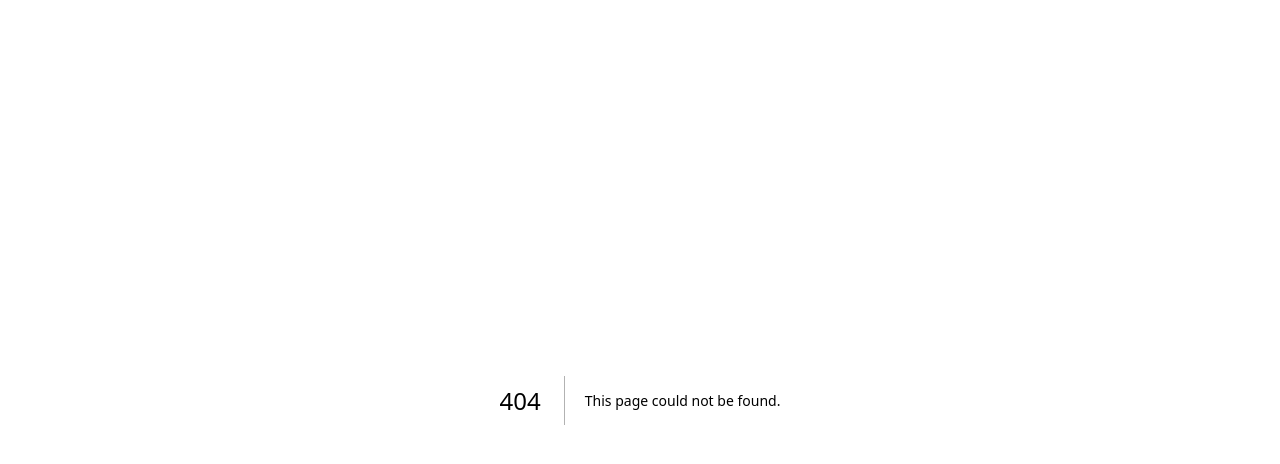
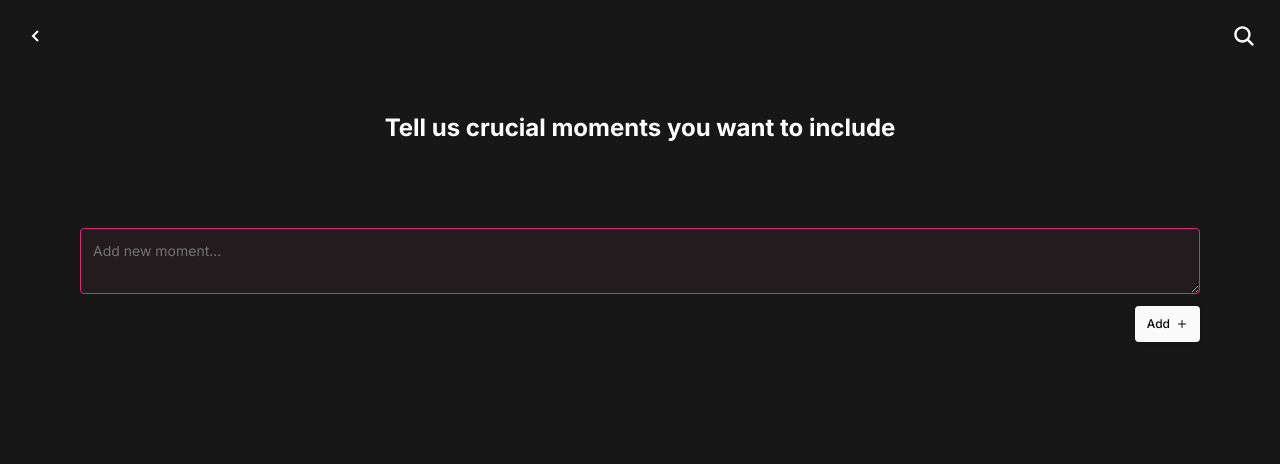
Before and after one commit to matthewdinata/tiktok-techjam-ui, a Next.js app: page /prompt in a window 1280 px wide. Before the commit this address had no page. Shown: the top 464 px of the page. Built offline with nearby package versions, Linux system fonts and the light colour scheme.

Commit message:
feat: implement prompt page

```diff
--- /dev/null
+++ b/src/app/prompt/page.tsx
@@ -0,0 +1,32 @@
+"use client";
+
+import { useState } from "react";
+import { BiChevronLeft } from "react-icons/bi";
+import { IoSearch } from "react-icons/io5";
+
+import MomentsColumn from "../components/moments-column";
+
+interface Card {
+	title: string;
+	id: string;
+}
+
+export default function PromptPage() {
+	const [cards, setCards] = useState<Card[]>([]);
+	return (
+		<div className="bg-neutral-900 h-full">
+			<div className="p-6 flex flex-col gap-6 w-full">
+				<div className="w-full flex justify-between text-white">
+					<BiChevronLeft fontSize={24} className="cursor-pointer" />
+					<IoSearch fontSize={24} />
+				</div>
+			</div>
+			<div className="flex flex-col items-center pt-10">
+				<h1 className="text-2xl font-bold px-20 text-center text-white leading-8">
+					Tell us crucial moments you want to include
+				</h1>
+			</div>
+			<MomentsColumn cards={cards} setCards={setCards} />
+		</div>
+	);
+}
```
